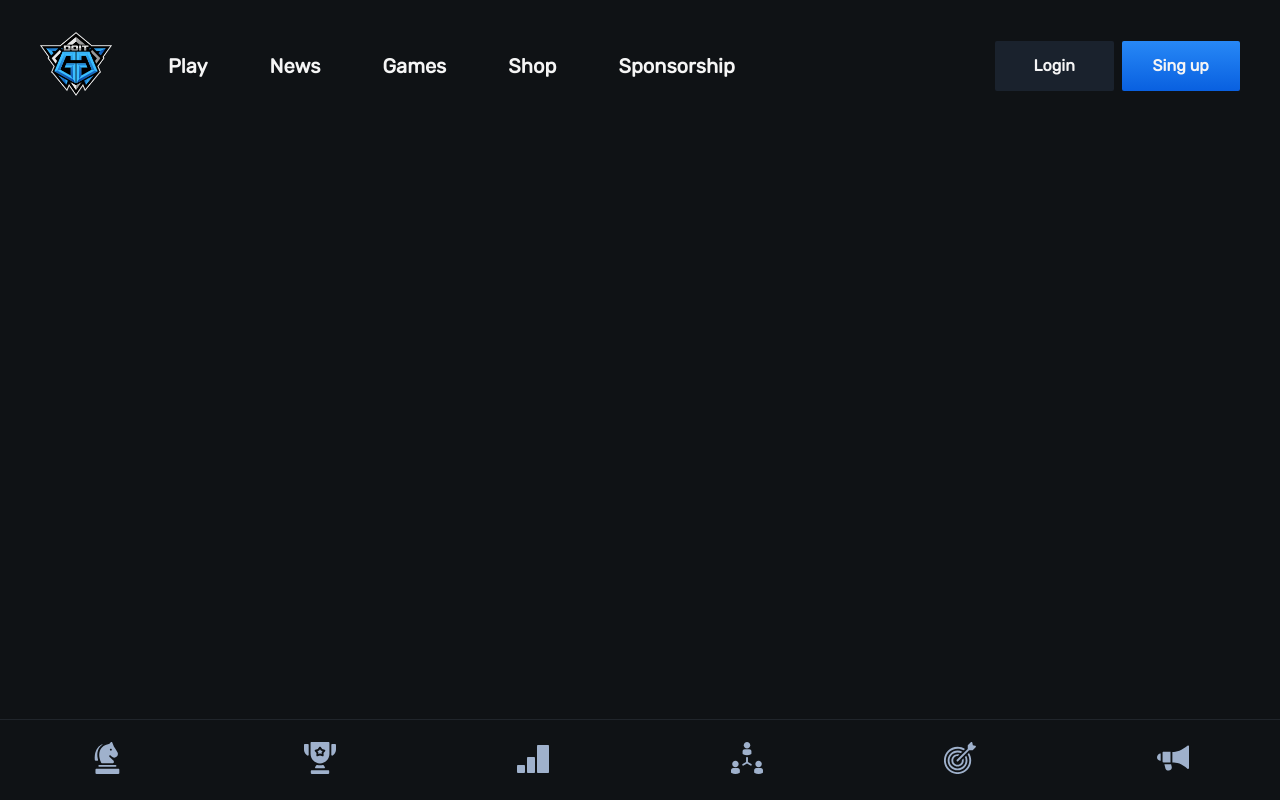
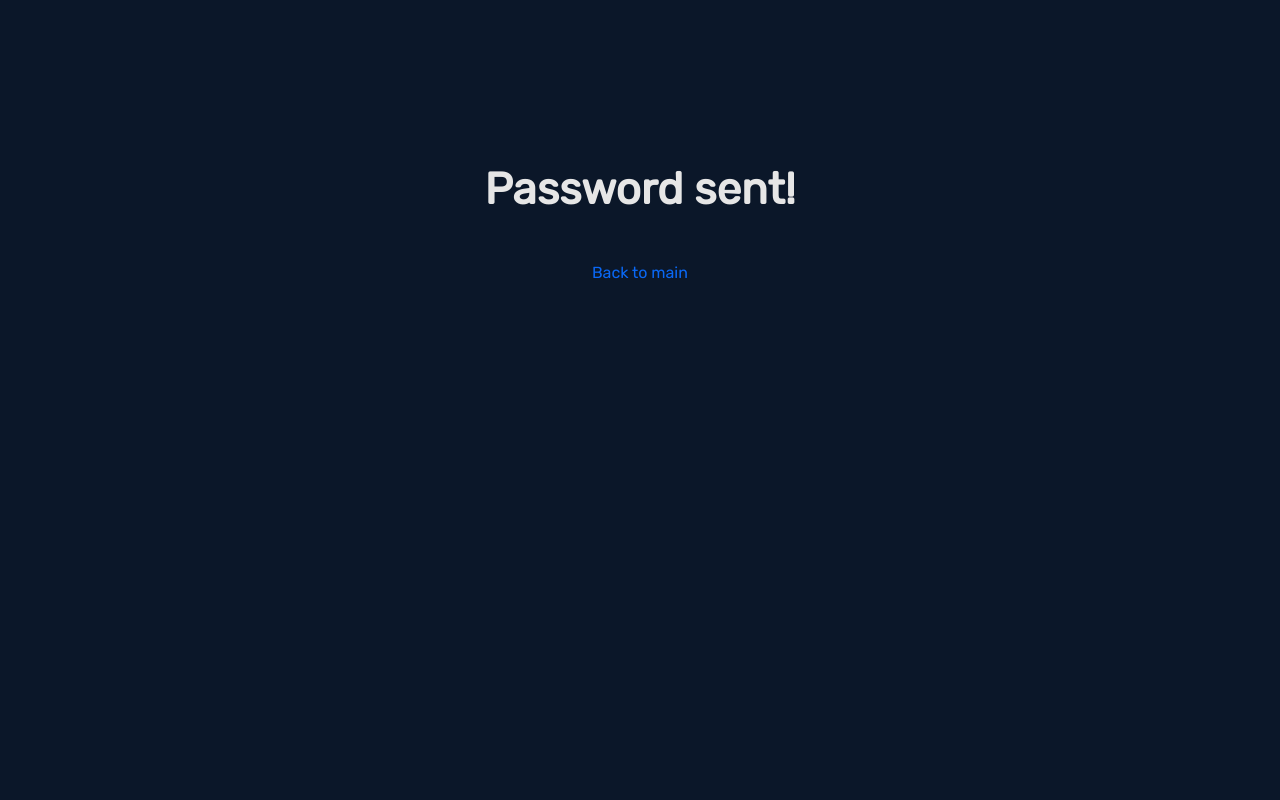
Before and after one commit to sergiymatsiuk/DOIT, a Nuxt app: page /forgot-password-sent in a window 1280 px wide. Built offline with nearby package versions, Linux system fonts and the light colour scheme.

Commit message:
finish Forgot page

```diff
--- /dev/null
+++ b/components/basic/CustomBtnWithoutLink.vue
@@ -0,0 +1,41 @@
+<template>
+  <button
+    class="btn"
+    :style="{background: bg}">
+    {{title}}
+  </button>
+</template>
+
+<script>
+export default {
+  props: {
+    title: {
+      type: String,
+      required: true
+    },
+    bg: {
+      type: String,
+      required: true
+    }
+  }
+}
+</script>
+
+<style lang="scss" scoped>
+  .btn {
+    width: 100%;
+    color: #f5f5f5;
+    font-size: 16px;
+    font-family: 'Rubik';
+    font-weight: 700;
+    padding: 16px;
+    border-radius: 2px;
+    text-decoration: none;
+    text-align: center;
+  }
+  @media (min-width: 767px) {
+    .btn {
+      padding: 16px 30px;
+    }
+  }
+</style>
--- /dev/null
+++ b/pages/forgot-password-sent.vue
@@ -0,0 +1,44 @@
+<template>
+  <div class="forgot">
+    <p
+      class="forgot__title">Password sent!</p>
+    <nuxt-link
+      to="/"
+      class="forgot__tomain"
+      >Back to main</nuxt-link>
+  </div>
+</template>
+
+<script>
+export default {
+  layout: 'empty'
+}
+</script>
+
+<style lang="scss" scoped>
+  .forgot {
+    margin: 164px auto;
+    display: flex;
+    flex-direction: column;
+    justify-content: center;
+    font-family: 'Rubik';
+    &__title {
+      margin: 0 auto;
+      margin-bottom: 50px;
+      font-weight: 700;
+      font-style: normal;
+      color: #E6E6E6;
+      font-size: 44px;
+      line-height: 50px;
+    }
+    &__tomain {
+      text-align: center;
+      margin: 0 auto;
+      color: #0A68F5;
+      text-decoration: none;
+      &:hover {
+        text-decoration: underline;
+      }
+    }
+  }
+</style>
--- a/pages/forgot-password.vue
+++ b/pages/forgot-password.vue
@@ -13,11 +13,15 @@
       class="forgot__form">
       <custom-input
         class="forgot__mail"
-        :title="'Username or Email'"/>
-      <div class="forgot__btn">
-        <custom-btn
-        class=""
-        :way="'/'"
+        :value="email"
+        :title="'Username or Email'"
+        :fail="fail"
+        :message="message"
+        @input="changeEmail"/>
+      <div
+        class="forgot__btn"
+        @click.prevent="resetPassword">
+        <custom-btn-without-link
         :title="'Reset password'"
         :bg="'linear-gradient(180deg, #2788F6 0%, #0960E0 100%)'"/>
       </div>
@@ -32,16 +36,50 @@
 
 <script>
 import CustomInput from '@/components/basic/CustomInput'
-import CustomBtn from '@/components/basic/CustomBtn'
+import CustomBtnWithoutLink from '@/components/basic/CustomBtnWithoutLink'
 import BackArrow from '@/components/basic/BackArrow'
+import { required, email } from 'vuelidate/lib/validators'
 
 export default {
   components: {
     CustomInput,
-    CustomBtn,
+    CustomBtnWithoutLink,
     BackArrow
   },
-  layout: 'empty'
+  layout: 'empty',
+  data () {
+    return {
+      email: '',
+      message: '',
+      fail: false
+    }
+  },
+  validations: {
+    email: {
+      required,
+      email
+    }
+  },
+  methods: {
+    resetPassword () {
+      if (!this.$v.email.required) {
+        this.fail = true
+        this.message = 'add email'
+      } else if (!this.$v.email.email) {
+        this.fail = true
+        this.message = 'incorrect email'
+      } else {
+        this.$fire.database.ref(`forgot-password`).push(this.email)
+        this.$router.push({ path: '/forgot-password-sent' })
+      }
+    },
+    changeEmail (input) {
+      this.$v.email.$model = input
+      this.email = input
+      this.fail = false
+      this.message = ''
+    }
+  }
 }
 </script>
 
--- a/pages/register.vue
+++ b/pages/register.vue
@@ -49,8 +49,13 @@ export default {
     date (date) {
       this.user.date = date
     },
-    createUser () {
-      console.log(this.user)
+    async createUser () {
+      await this.$fire.auth.createUserWithEmailAndPassword(this.user.email, this.user.password)
+      .then((userCredential) => {
+        const user = userCredential.user.uid
+        this.$fire.database.ref(`users/${user}`).set(this.user)
+        this.$router.push({path: '/'})
+      })
     }
   }
 }
```
